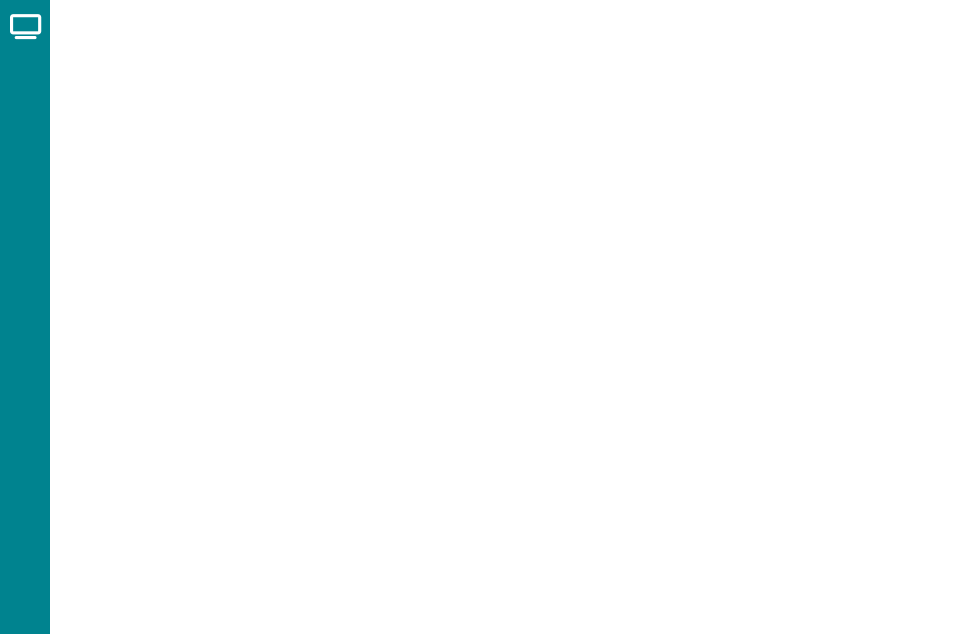
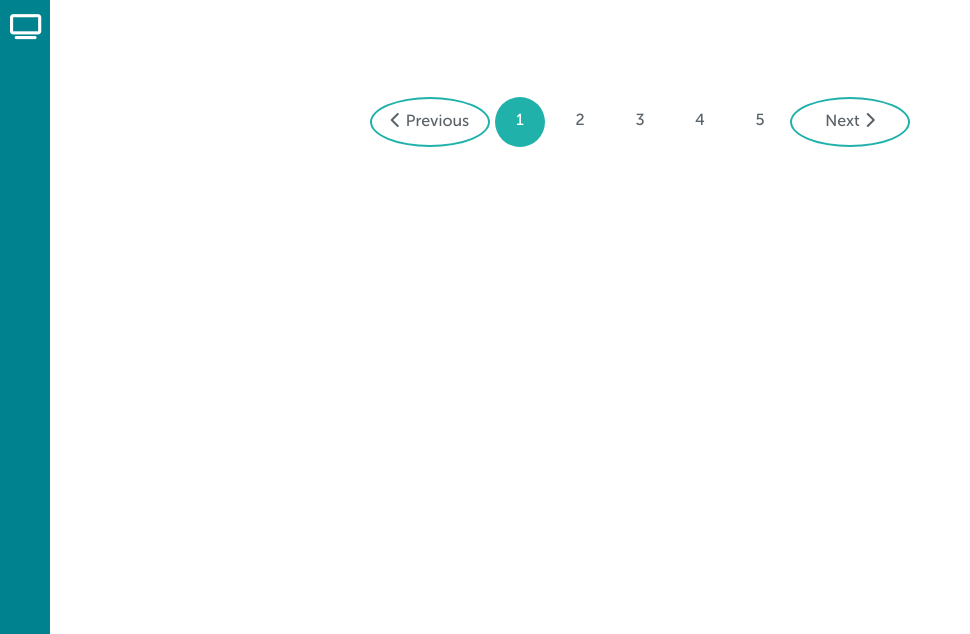
Before and after one commit to Annabel-13/netclicks, a plain HTML site: page index.html in a window 1280 px wide. Shown: the part 166-800 px from the top of the page, without its empty margins (0-970 px from the left). Drawn offline with Linux system fonts and the light colour scheme.

Commit message:
final my custom paging...congrats)))

```diff
--- a/JS/main.js
+++ b/JS/main.js
@@ -358,8 +358,3 @@ pagination.addEventListener('click', (event) => {
         dBservice.getNextPage(searchQuery, target.innerHTML).then(renderCard)
     }
 });
-
-
-/*my paging*/
-
-// paging = document.querySelector('.paging');
--- /dev/null
+++ b/JS/paging.js
@@ -0,0 +1,130 @@
+/*my paging*/
+
+
+document.addEventListener("DOMContentLoaded", function() {
+
+    let anonym = function(currentPage){};
+    let pageView = new PageView(5);
+        pageView.setDelegate(anonym);
+});
+
+
+
+
+class PageView {
+
+    totalPages = 3;
+    currentPage = 0;
+    previousPage = 0;
+    children = [];
+    delegate = function (currentPage){};
+    pages = {};
+
+
+
+    constructor(totalPages) {
+        this.totalPages = totalPages;
+        this.createContainer();
+        this.createPages();
+        this.drawSelected();
+    }
+
+    createContainer() {
+        const container = document.createElement('section');
+              container.classList.add('paging');
+
+        document.body.appendChild(container);
+
+        const innerContainer = document.createElement('div');
+              innerContainer.classList.add('containerPages');
+              innerContainer.appendChild(this.createPreviousBtn());
+              innerContainer.appendChild( this.createLayoutPage());
+              innerContainer.appendChild( this.createNextPage());
+
+        container.appendChild(innerContainer);
+
+    }
+
+    createPages(){
+
+        if (this.totalPages > 0){
+            for (let i = 0; i < this.totalPages; i++){
+                this.pages.append(this.createChild(i + 1))
+            }
+        }
+    }
+
+    createLayoutPage(){
+        const pages = document.createElement('ul');
+              pages.classList.add('pages');
+              this.pages = pages;
+        return pages
+    }
+
+
+    createPreviousBtn(){
+        const previous = document.createElement('button');
+              previous.classList.add('previous');
+              previous.innerHTML = "<i class=\"fas fa-chevron-left\"></i>Previous";
+              previous.addEventListener('click', () => {this.movePrevious()});
+        return previous
+    }
+
+    createNextPage(){
+        const next = document.createElement('button');
+              next.classList.add('next');
+              next.innerHTML = "Next<i class=\"fas fa-chevron-right\"></i>";
+              next.addEventListener('click', () => {this.moveNext()});
+              return next
+    }
+
+    createChild(num){
+        const child = document.createElement('li');
+              child.classList.add('page');
+              child.innerHTML = `${num}`;
+
+              child.addEventListener('click', (event) => {
+                  event.preventDefault();
+                  const target = event.target;
+                  this.previousPage = this.currentPage;
+                  this.currentPage = parseInt(target.innerHTML) - 1;
+                  this.drawSelected()
+              });
+
+        this.children.push(child);
+        return child;
+    }
+
+    drawSelected(){
+        const activeClass = 'active';
+        this.children[this.previousPage].classList.remove(activeClass);
+        this.children[this.currentPage].classList.add(activeClass);
+
+        if (this.delegate != null){
+            this.delegate(this.currentPage + 1);
+        }
+    }
+
+    setDelegate(delegate){
+        this.delegate = delegate;
+    }
+
+    moveNext(){
+        if (this.currentPage < this.totalPages - 1){
+            this.previousPage = this.currentPage;
+            this.currentPage += 1;
+            this.drawSelected()
+        }
+    }
+
+    movePrevious(){
+        if (this.currentPage > 0){
+            this.previousPage = this.currentPage;
+            this.currentPage -= 1;
+            this.drawSelected()
+        }
+    }
+
+
+
+}
--- a/css/style.css
+++ b/css/style.css
@@ -1210,56 +1210,61 @@ div:after {
 
 /*my paging*/
 
-/*.paging {*/
-/*    max-width: 100%;*/
-/*    display: flex;*/
-/*    justify-content: center;*/
-/*    margin: 0 auto;*/
-/*    color: #5a6268;*/
+.paging {
+    max-width: 100%;
+    display: flex;
+    justify-content: center;
+    margin: 0 auto;
+    color: #5a6268;
 
-/*}*/
+}
 
-/*.containerPages {*/
+.containerPages {
 
-/*    display: flex;*/
-/*    justify-content: space-between;*/
-/*    vertical-align: center;*/
+    display: flex;
+    justify-content: space-between;
+    vertical-align: center;
 
-/*}*/
+}
 
-/*.page {*/
-/*    display: inline-block;*/
-/*    margin-right: 20px;*/
-/*    margin-left: 20px;*/
-/*    width: 50px;*/
-/*    height: 50px;*/
-/*    border-radius: 80%;*/
-/*    text-align: center;*/
-/*    padding-top: 15px;*/
-/*    cursor: pointer;*/
+.page {
+    display: inline-block;
+    margin-right: 5px;
+    margin-left: 5px;
+    width: 50px;
+    height: 50px;
+    border-radius: 80%;
+    text-align: center;
+    padding-top: 15px;
+    cursor: pointer;
 
-/*}*/
+}
 
-/*.page.active{*/
-/*    color: white;*/
-/*    background-color: lightseagreen;*/
-/*}*/
+.page.active{
+    color: white;
+    background-color: lightseagreen;
+}
 
-/*.previous, .next {*/
-/*    width: 120px;*/
-/*    height: 50px;*/
-/*    border: 2px solid lightseagreen;*/
-/*    border-radius: 42%;*/
-/*    background-color: white;*/
-/*    padding: 10px;*/
-/*    margin-right: 5px;*/
-/*    margin-left: 5px;*/
-/*    color: #5a6268;*/
-/*    cursor: pointer;*/
+.previous,
+.next {
+    width: 120px;
+    height: 50px;
+    border: 2px solid lightseagreen;
+    border-radius: 50%;
+    background-color: white;
+    padding: 10px;
+    color: #5a6268;
+    cursor: pointer;
+    outline: none;
 
-/*}*/
+}
 
-/*.previous, .next i {*/
-/*    margin-right: 5px;*/
-/*    margin-left: 5px;*/
-/*}*/
+.previous i {
+    margin-right: 5px;
+
+}
+
+
+.next i {
+    margin-left: 5px;
+}
--- a/index.html
+++ b/index.html
@@ -375,6 +375,7 @@
 </div>
 
 <script src="JS/main.js"></script>
+<script src="JS/paging.js"></script>
 
 <script src="https://use.fontawesome.com/c79e2f3459.js"></script>
 
@@ -382,15 +383,11 @@
 
 </html>
 
-
+<!--&lt;!&ndash;todo move in view&ndash;&gt;-->
 <!--<section class="paging">-->
 <!--    <div class="containerPages">-->
 <!--        <button class="previous"><i class="fas fa-chevron-left"></i>Previous</button>-->
-<!--        <ul class="pages">-->
-<!--            <li class="page active">1</li>-->
-<!--            <li class="page">2</li>-->
-<!--            <li class="page">3</li>-->
-<!--        </ul>-->
+<!--        <ul class="pages"></ul>-->
 <!--        <button class="next">Next<i class="fas fa-chevron-right"></i></button>-->
 <!--    </div>-->
 <!--</section>-->
```
